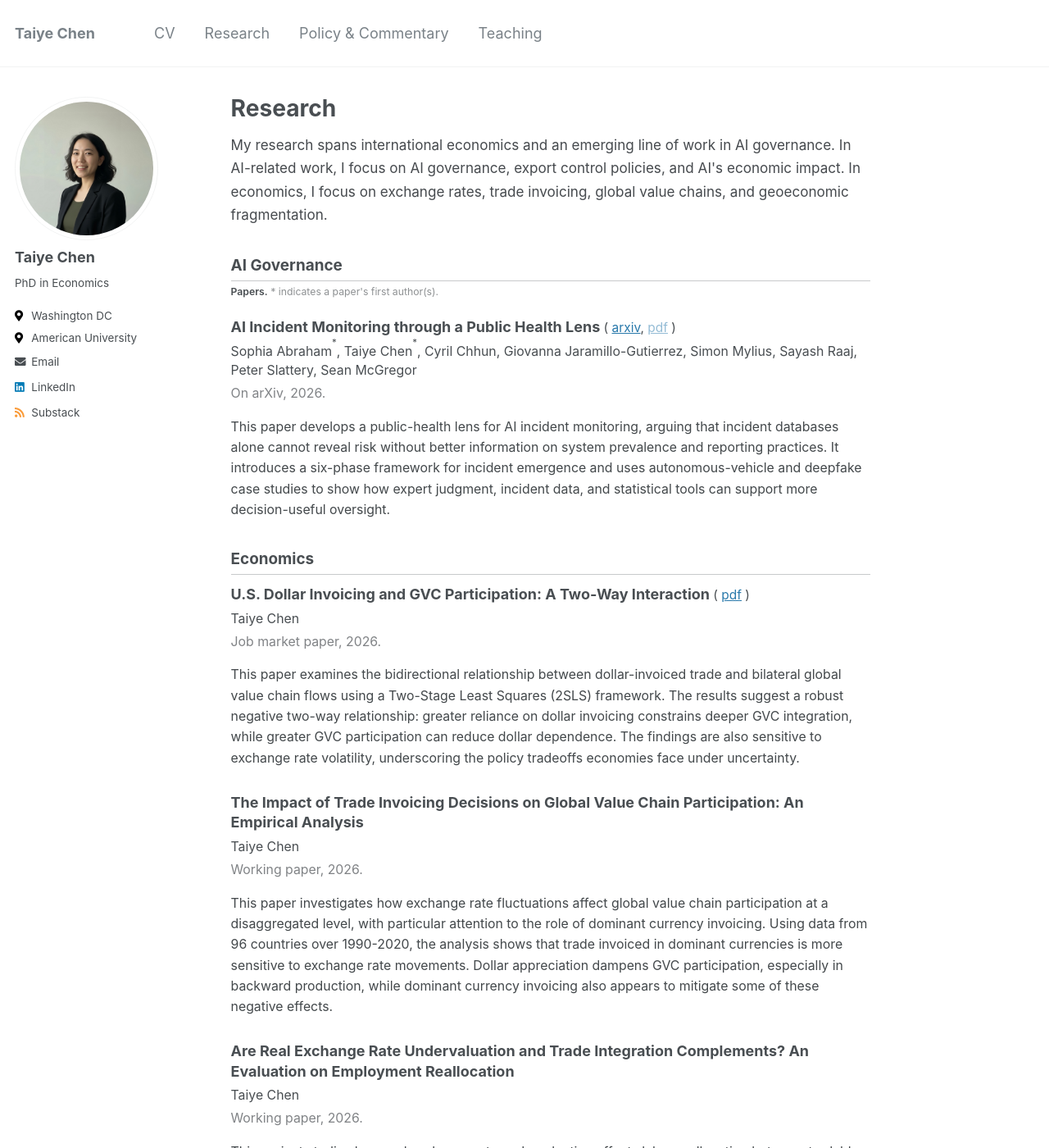
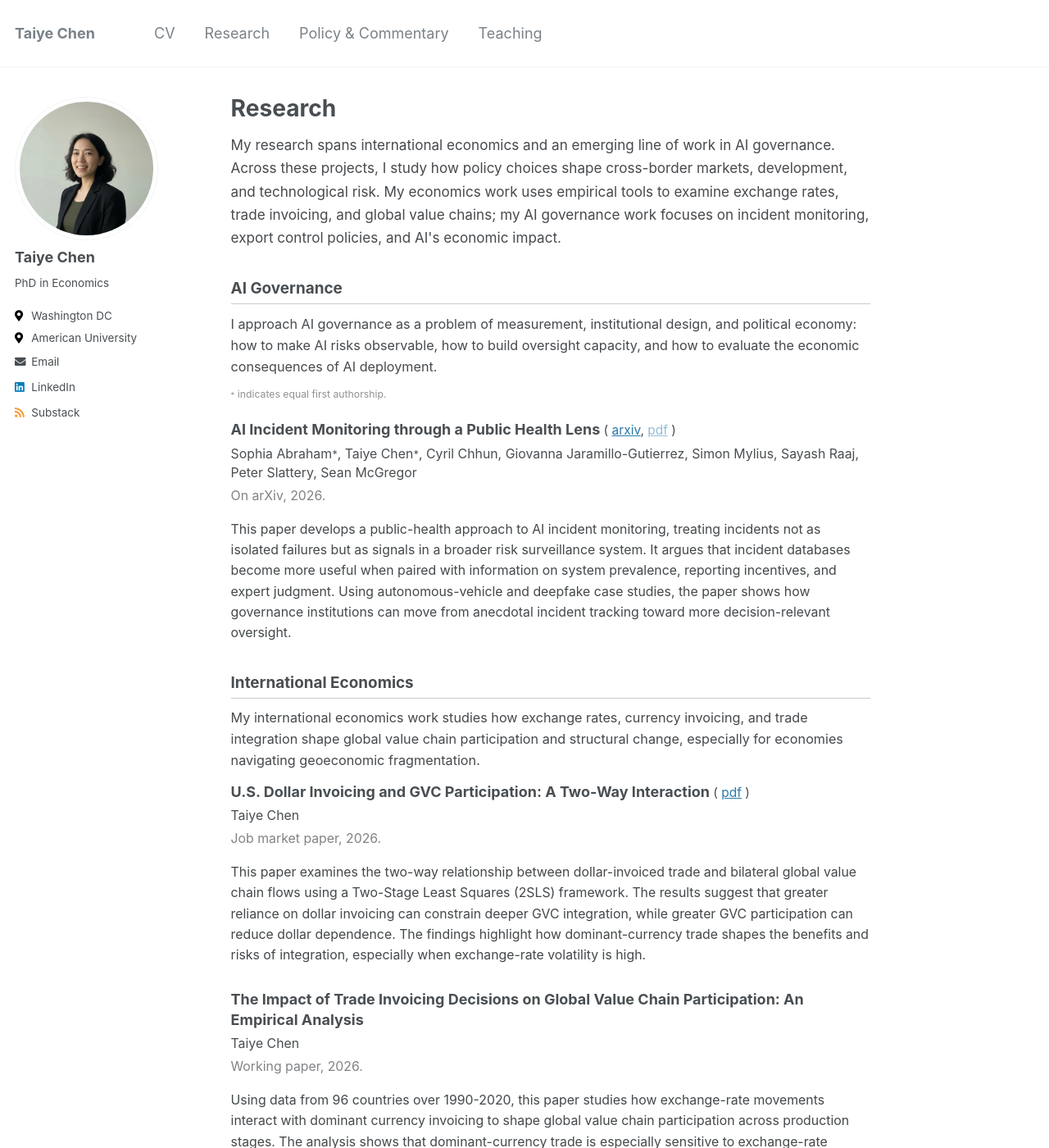
Before and after one commit to taiyechen/taiyechen.github.io, a Jekyll site: the page built from _pages/research.md, in a window 1280 px wide and 1400 px high. Shown: the whole window at 82% size. Built offline with Jekyll 4.4.1, drawn with Linux system fonts in a browser that asks for light colours; some of the changed text lies outside the part shown.

Commit message:
update research and custom scss

```diff
--- a/_pages/research.md
+++ b/_pages/research.md
@@ -7,7 +7,7 @@ author_profile: true
 
 <div class="research-page">
 
-<p class="research-intro">My research spans international economics and an emerging line of work in AI governance. In AI-related work, I focus on AI governance, export control policies, and AI's economic impact. In economics, I focus on exchange rates, trade invoicing, global value chains, and geoeconomic fragmentation.</p>
+<p class="research-intro">My research spans international economics and an emerging line of work in AI governance. Across these projects, I study how policy choices shape cross-border markets, development, and technological risk. My economics work uses empirical tools to examine exchange rates, trade invoicing, and global value chains; my AI governance work focuses on incident monitoring, export control policies, and AI's economic impact.</p>
 
 {% include base_path %}
 
@@ -16,8 +16,10 @@ author_profile: true
 
 <h2 class="research-section-title">AI Governance</h2>
 
+<p class="research-section-summary">I approach AI governance as a problem of measurement, institutional design, and political economy: how to make AI risks observable, how to build oversight capacity, and how to evaluate the economic consequences of AI deployment.</p>
+
 <p class="research-section-note">
-  <strong>Papers.</strong> <span>* indicates a paper's first author(s).</span>
+  <span><span class="author-marker">*</span> indicates equal first authorship.</span>
 </p>
 
 {% if ai_governance_projects.size > 0 %}
@@ -28,7 +30,9 @@ author_profile: true
   <p>AI governance research entries will appear here as they are added.</p>
 {% endif %}
 
-<h2 class="research-section-title">Economics</h2>
+<h2 class="research-section-title">International Economics</h2>
+
+<p class="research-section-summary">My international economics work studies how exchange rates, currency invoicing, and trade integration shape global value chain participation and structural change, especially for economies navigating geoeconomic fragmentation.</p>
 
 {% if economics_projects.size > 0 %}
   {% for post in economics_projects %}
--- a/_sass/_custom.scss
+++ b/_sass/_custom.scss
@@ -37,6 +37,13 @@
   font-size: 1.05rem;
   line-height: 1.25;
   font-weight: 700;
+}
+
+.research-page .research-section-summary {
+  margin: 0 0 0.7rem;
+  font-size: 0.9rem;
+  line-height: 1.6;
+  color: mix(#000, $text-color, 6%);
 }
 
 .research-page .archive__item {
@@ -79,22 +86,26 @@
 }
 
 .research-page .research-section-note {
-  margin: -0.35rem 0 1.25rem;
+  margin: 0 0 1.25rem;
   font-size: 0.68rem;
   line-height: 1.35;
   color: mix(#fff, $text-color, 38%);
-}
-
-.research-page .research-section-note strong {
-  color: $text-color;
-  font-weight: 600;
 }
 
 .research-page .research-section-note span {
   color: inherit;
 }
 
-.research-page .archive__item-authors sup {
-  font-size: 0.72em;
-  vertical-align: super;
+.research-page .author-marker {
+  display: inline-block;
+  margin-left: 0.04em;
+  font-size: 0.78em;
+  line-height: 1;
+  position: relative;
+  top: -0.08em;
 }
+
+.research-page .research-section-note .author-marker {
+  margin-left: 0;
+  top: -0.04em;
+}
```
Also changed, not shown: _research/2026-01-01-dollar-invoicing-gvc-two-way-interaction.md (+4 -4 lines), _research/2026-01-02-trade-invoicing-decisions-and-gvc-participation.md (+4 -4 lines), _research/2026-01-03-rer-undervaluation-and-trade-integration.md (+4 -4 lines), _research/2026-04-21-ai-incident-monitoring-public-health-lens.md (+4 -4 lines).
